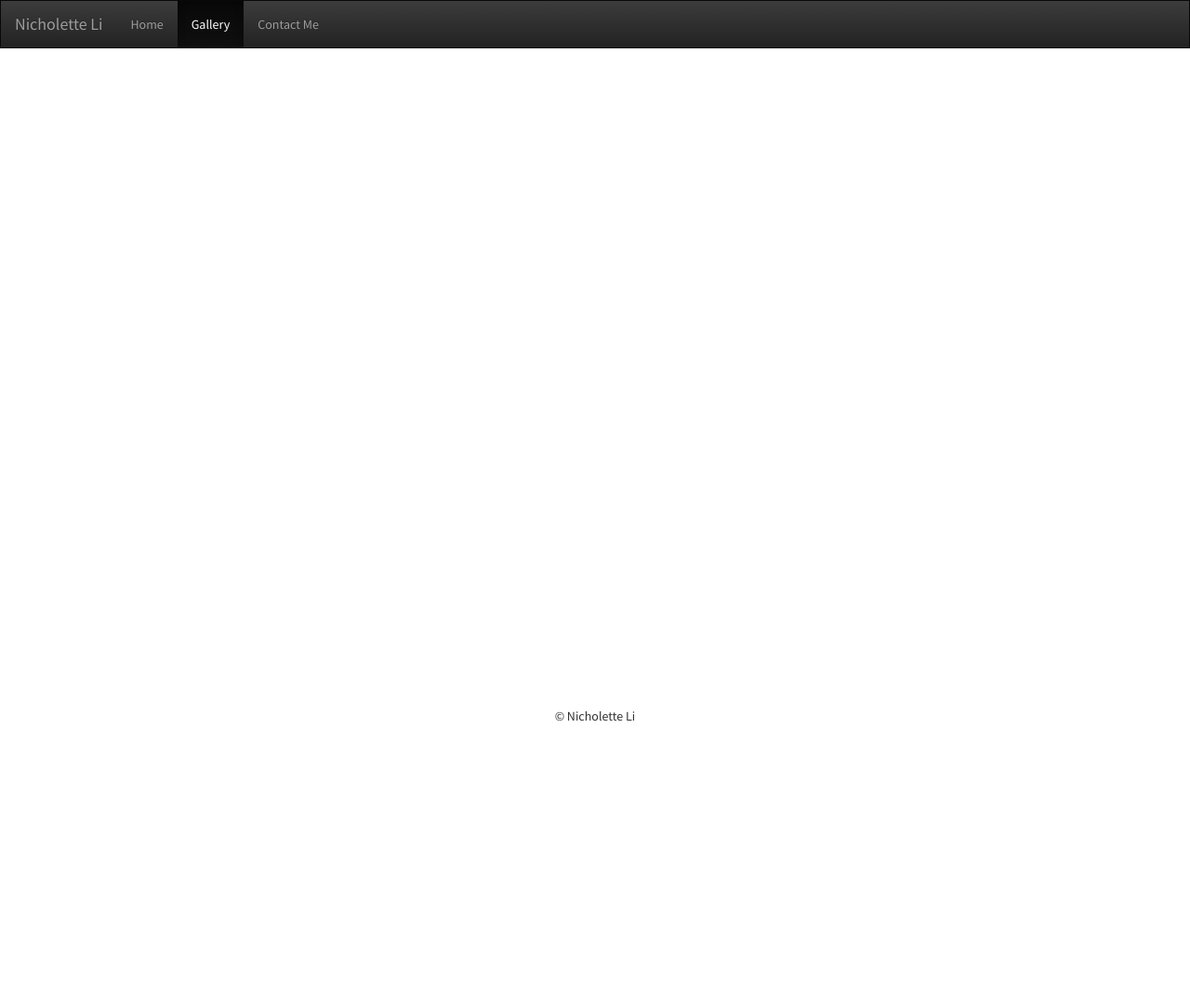
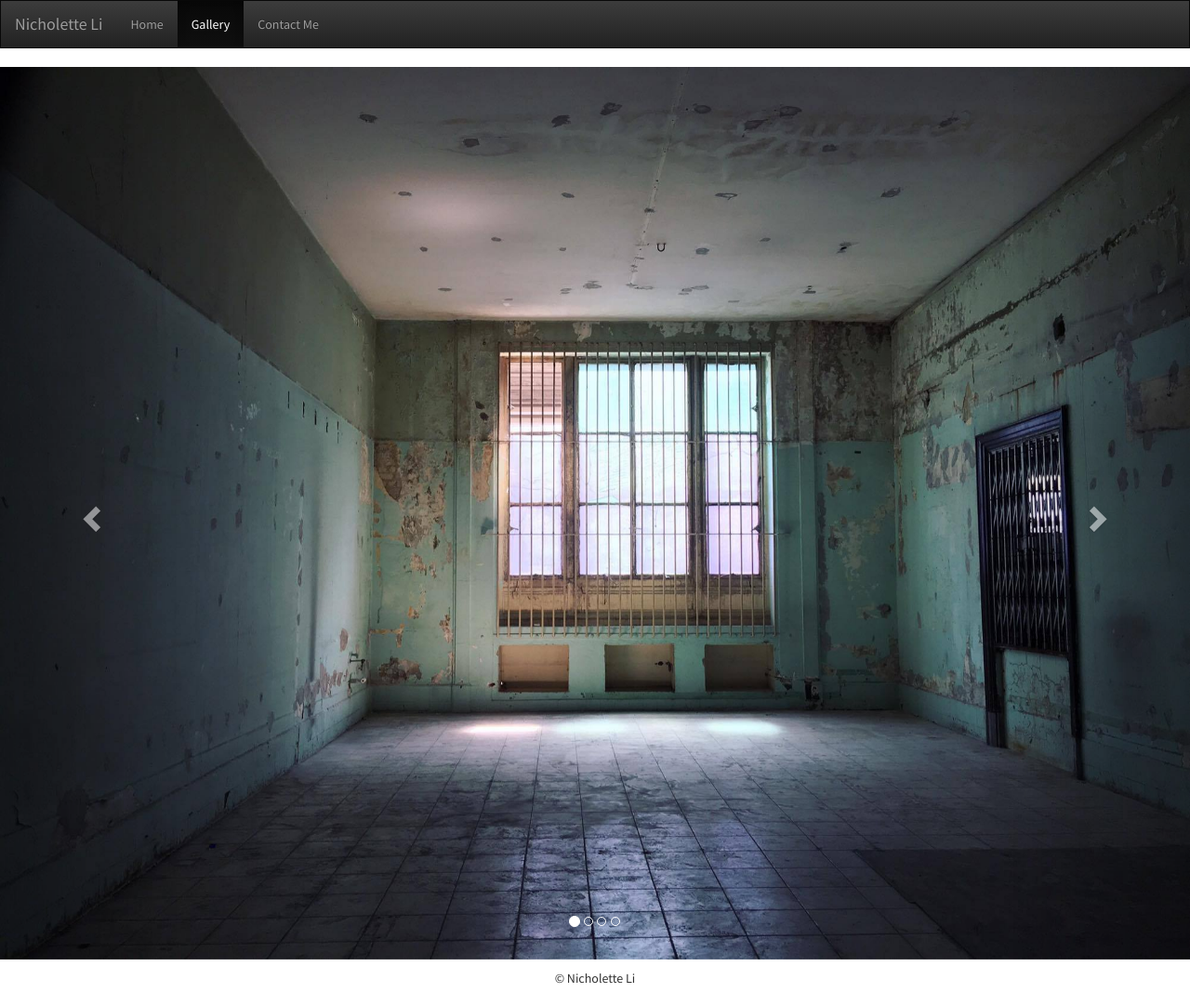
Before and after one commit to nicholette/CS3240-Assignment-1, a plain HTML site: page gallery.html in a window 1280 px wide. Shown: the whole page at 93% size. Before the commit the page ends 800 px from the top, so only its background shows below. Drawn offline with nearby package versions, Linux system fonts and the light colour scheme.

Commit message:
Add photo gallery

```diff
--- a/gallery.html
+++ b/gallery.html
@@ -47,6 +47,46 @@
             </nav>
         </div>
 
+        <div class="center-block">
+            <div id="carousel" class="carousel slide" data- ride="carousel">
+                <!-- Indicators -->
+                <ol class="carousel-indicators">
+                    <li data-target="#carousel" data-slide-to="0" class="active"></li>
+                    <li data-target="#carousel" data-slide-to="1"></li>
+                    <li data-target="#carousel" data-slide-to="2"></li>
+                    <li data-target="#carousel" data-slide-to="3"></li>
+                </ol>
+
+                <!-- Wrapper for slides -->
+                <div class="carousel-inner">
+                    <!-- item 1 -->
+                    <div class="item active">
+                        <img src="img/image6.jpg" alt="">
+                    </div>
+                    <!-- item 2 -->
+                    <div class="item">
+                        <img src="img/image7.jpg" alt="">
+                    </div>
+                     <!-- item 3 -->
+                    <div class="item">
+                        <img src="img/image8.jpg" alt="">
+                    </div>
+                    <!-- item 4 -->
+                    <div class="item">
+                        <img src="img/image9.jpg" alt="">
+                    </div>
+                </div>
+
+                <!-- Controls -->
+                <a class="left carousel-control" href="#carousel" data-slide="prev">
+                    <span class="glyphicon glyphicon-chevron-left"></span>
+                </a>
+                <a class="right carousel-control" href="#carousel" data-slide="next">
+                    <span class="glyphicon glyphicon-chevron-right"></span>
+                </a>
+            </div>
+        </div>
+
         <footer>
             <p class="text-center">&copy; Nicholette Li</p>
         </footer>
```
Also changed, not shown: img/image6.jpg (added), img/image7.jpg (added), img/image8.jpg (added), img/image9.jpg (added).
